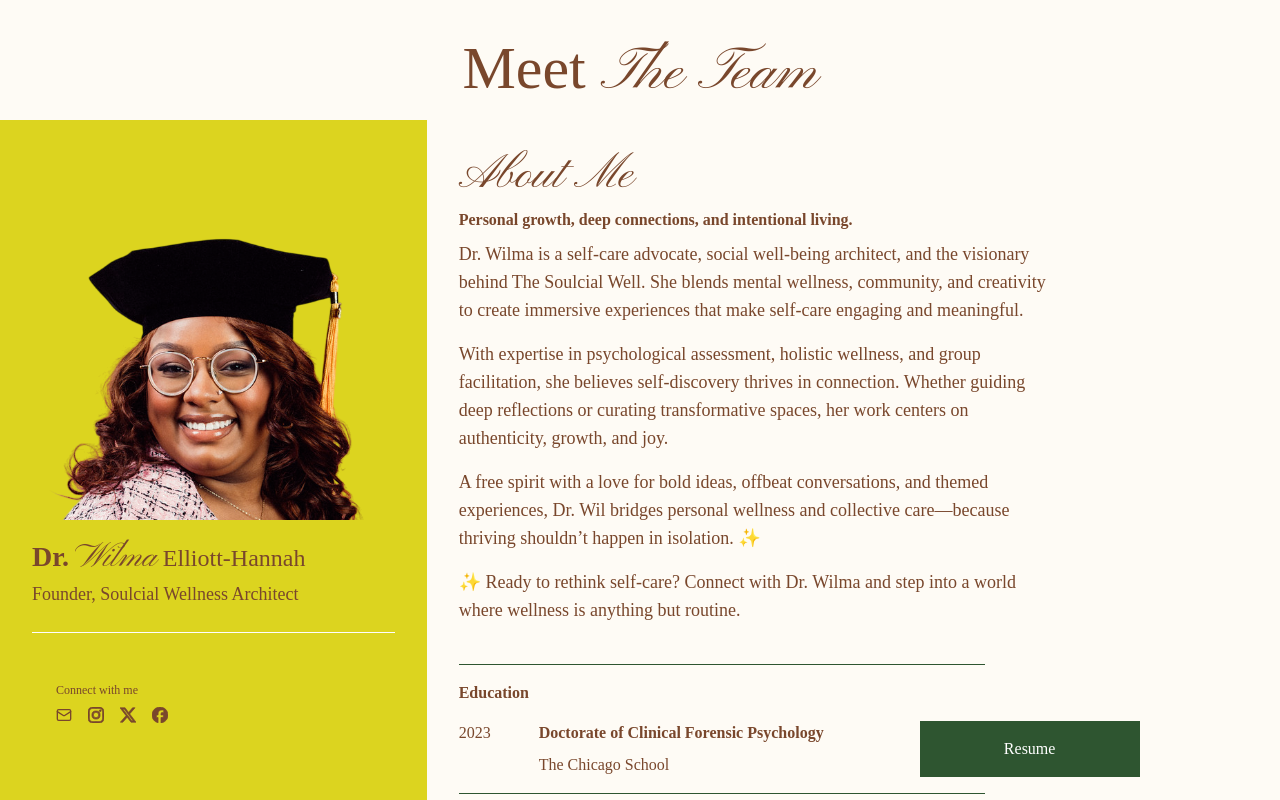
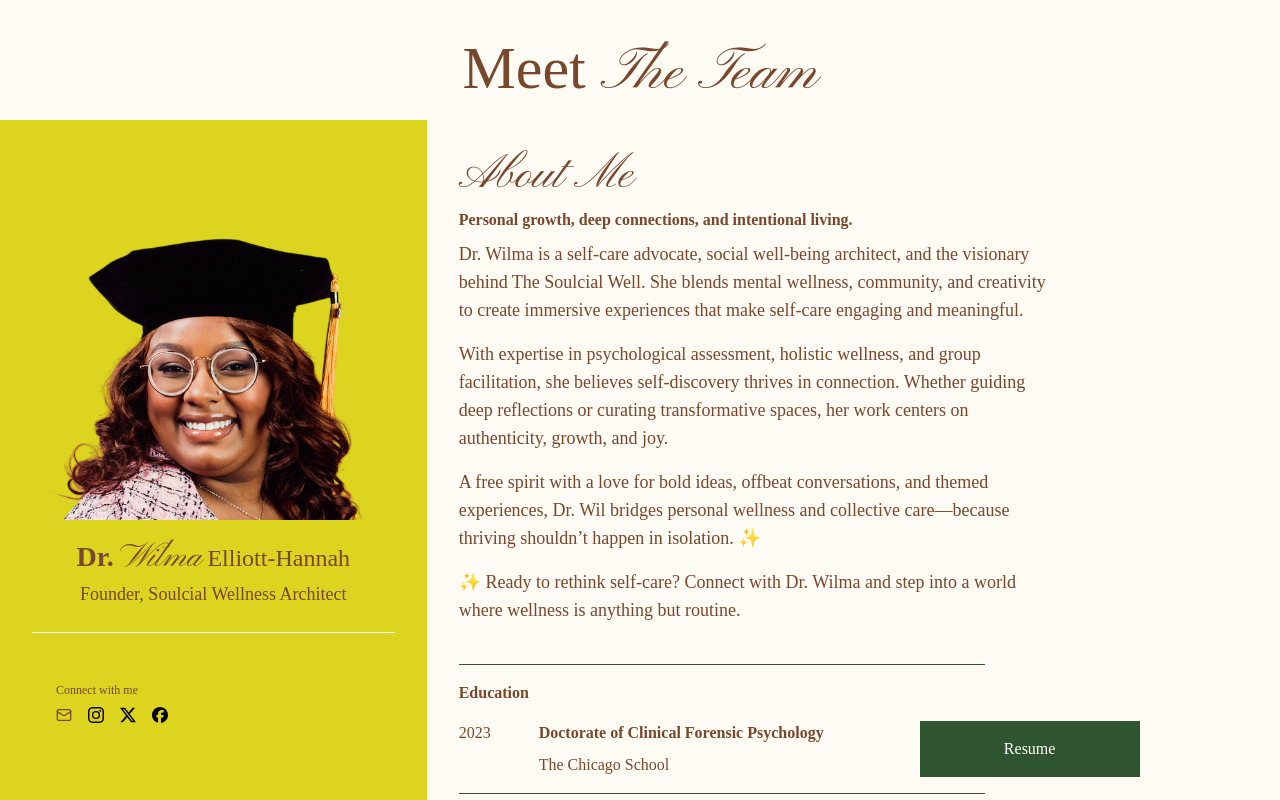
Before and after one commit to thatsehannah/the-soulcial-well, a Next.js app: page /about in a window 1280 px wide. Shown: the part 3720-4520 px from the top of the page. Built offline with nearby package versions, Linux system fonts and the light colour scheme.

Commit message:
refactoring props for teammember component, adding a dynamic font color const for even odd sections

```diff
--- a/app/about/_components/TeamMember.tsx
+++ b/app/about/_components/TeamMember.tsx
@@ -5,25 +5,38 @@ import { TeamMemberInfo } from "@/utils/types";
 import { Mail } from "lucide-react";
 import Image from "next/image";
 
-type TeamMemberProps = TeamMemberInfo;
+type TeamMemberProps = {
+  member: TeamMemberInfo;
+  index: number;
+};
 
-const TeamMember = ({
-  aboutMeSubtitle,
+const TeamMember = ({ member, index }: TeamMemberProps) => {
+  const isEvenSection = index % 2 === 0;
+  const fontColor = isEvenSection ? "main-foreground" : "white";
+
+  const {
     imageSrc,
     honorific,
     firstName,
     lastName,
     title,
+    connections,
+    aboutMeSubtitle,
+    recentEducation,
     bio,
-  recentEducation,
-}: TeamMemberProps) => {
+  } = member;
+
   const splitBio = bio.split("\n");
 
   return (
     <article className='border-b-2 border-white'>
       <div className='grid lg:grid-cols-3 grid-cols-1'>
-        <div className='bg-primary flex flex-col justify-center p-8'>
-          <div className='overflow-hidden mb-4'>
+        <div
+          className={`${
+            isEvenSection ? "bg-primary" : "bg-dark-green"
+          } flex flex-col justify-center p-8`}
+        >
+          <div className='relative overflow-hidden mb-4 flex justify-center'>
             <Image
               src={imageSrc}
               alt='leadership member photo'
@@ -32,22 +45,22 @@ const TeamMember = ({
               className='object-cover'
             />
           </div>
-          <div className='mb-6'>
-            <p className='text-2xl'>
+          <div className='mb-6 text-center'>
+            <p className={`text-2xl text-${fontColor}`}>
               <span className='font-bold text-[28px]'>{honorific}</span>{" "}
               <span className='font-script text-[34px]'>{firstName}</span>{" "}
               {lastName}
             </p>
-            <p className='text-[18px]'>{title}</p>
+            <p className={`text-[18px] text-${fontColor}`}>{title}</p>
           </div>
           <hr className='text-white' />
           <div className='mt-12 ml-6 flex flex-col gap-2'>
-            <p className='text-[12px]'>Connect with me</p>
-            <div className='flex gap-4'>
-              <Mail className='h-4 w-4' />
-              <SvgInstagram className='h-4 w-4 stroke-main-foreground fill-main-foreground' />
-              <SvgX className='h-4 w-4 stroke-main-foreground fill-main-foreground' />
-              <SvgFacebook className='h-4 w-4 stroke-main-foreground fill-main-foreground' />
+            <p className={`text-[12px] text-${fontColor}`}>Connect with me</p>
+            <div className={`flex gap-4 fill-${fontColor} stroke-${fontColor}`}>
+              <Mail className={`h-4 w-4 text-${fontColor}`} />
+              <SvgInstagram className='h-4 w-4' />
+              <SvgX className='h-4 w-4' />
+              <SvgFacebook className='h-4 w-4' />
             </div>
           </div>
         </div>
@@ -75,7 +88,13 @@ const TeamMember = ({
                 <p className='font-bold'>{recentEducation.degree}</p>
                 <p>{recentEducation.school}</p>
               </div>
-              <div className='flex bg-dark-green justify-center items-center text-white w-55'>
+              <div
+                className={`flex ${
+                  isEvenSection
+                    ? "bg-dark-green text-white"
+                    : "bg-primary text-main-foreground"
+                } justify-center items-center w-55`}
+              >
                 Resume
               </div>
             </div>
--- a/app/about/_sections/SoulcialWellPurpose.tsx
+++ b/app/about/_sections/SoulcialWellPurpose.tsx
@@ -35,7 +35,7 @@ const SoulcialWellPurpose = () => {
             fill
           />
         </div>
-        <p className='text-lg text-white text-justify'>
+        <p className='text-lg text-justify'>
           Our vision is to create a transformative community that inspires and
           uplifts individuals from all walks of life. Through impactful events,
           rejuvenating retreats, and supportive workshops, The Soulcial Well
--- a/app/about/_sections/SoulcialWellTeam.tsx
+++ b/app/about/_sections/SoulcialWellTeam.tsx
@@ -8,30 +8,11 @@ const SoulcialWellTeam = () => {
         Meet <span className='font-script'>The Team</span>
       </p>
       {teamMemberInfo.map((member, idx) => {
-        const {
-          imageSrc,
-          honorific,
-          firstName,
-          lastName,
-          title,
-          connections,
-          aboutMeSubtitle,
-          recentEducation,
-          bio,
-        } = member;
-
         return (
           <TeamMember
             key={idx}
-            imageSrc={imageSrc}
-            honorific={honorific}
-            firstName={firstName}
-            lastName={lastName}
-            title={title}
-            connections={connections}
-            aboutMeSubtitle={aboutMeSubtitle}
-            recentEducation={recentEducation}
-            bio={bio}
+            member={member}
+            index={idx}
           />
         );
       })}
```
Lines whose indentation alone changed are shown as unchanged.
